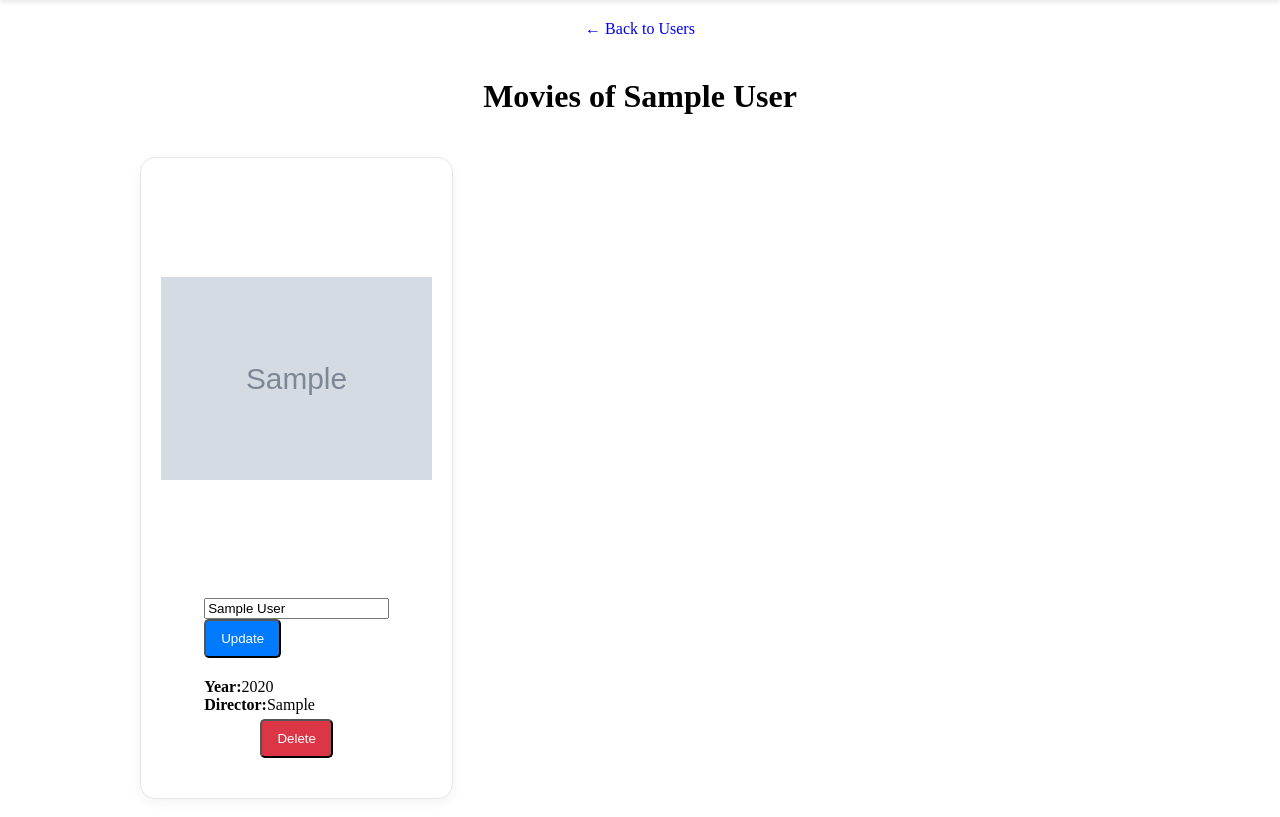
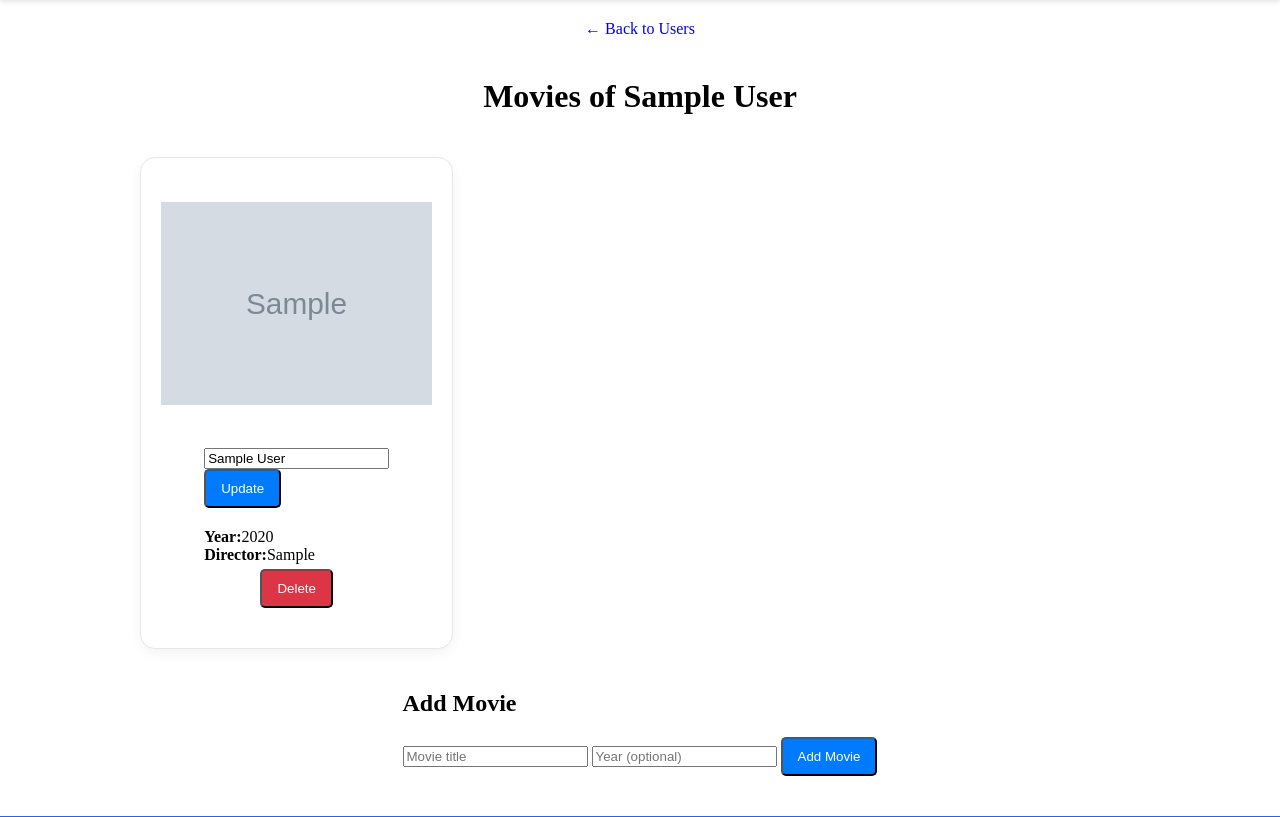
Before and after one commit to Meluwor/MoviWebApp, a Flask app: page /users/1/movies in a window 1280 px wide. Shown: the part 51-868 px from the top of the page. Run offline with Flask 3, Linux system fonts and the light colour scheme; tables that the repository leaves empty hold one stand-in row (values such as "Sample post"); grey boxes marked "Sample" are stand-in pictures.

Commit message:
made the poster of a movie slightly smaller

```diff
--- a/static/style.css
+++ b/static/style.css
@@ -136,7 +136,7 @@ body {
 }
 .movie_poster {
     width: 100%;
-    height: 400px;
+    height: 250px;
     object-fit: contain;
     border-radius: 10px;
     margin-bottom: 20px;
```
